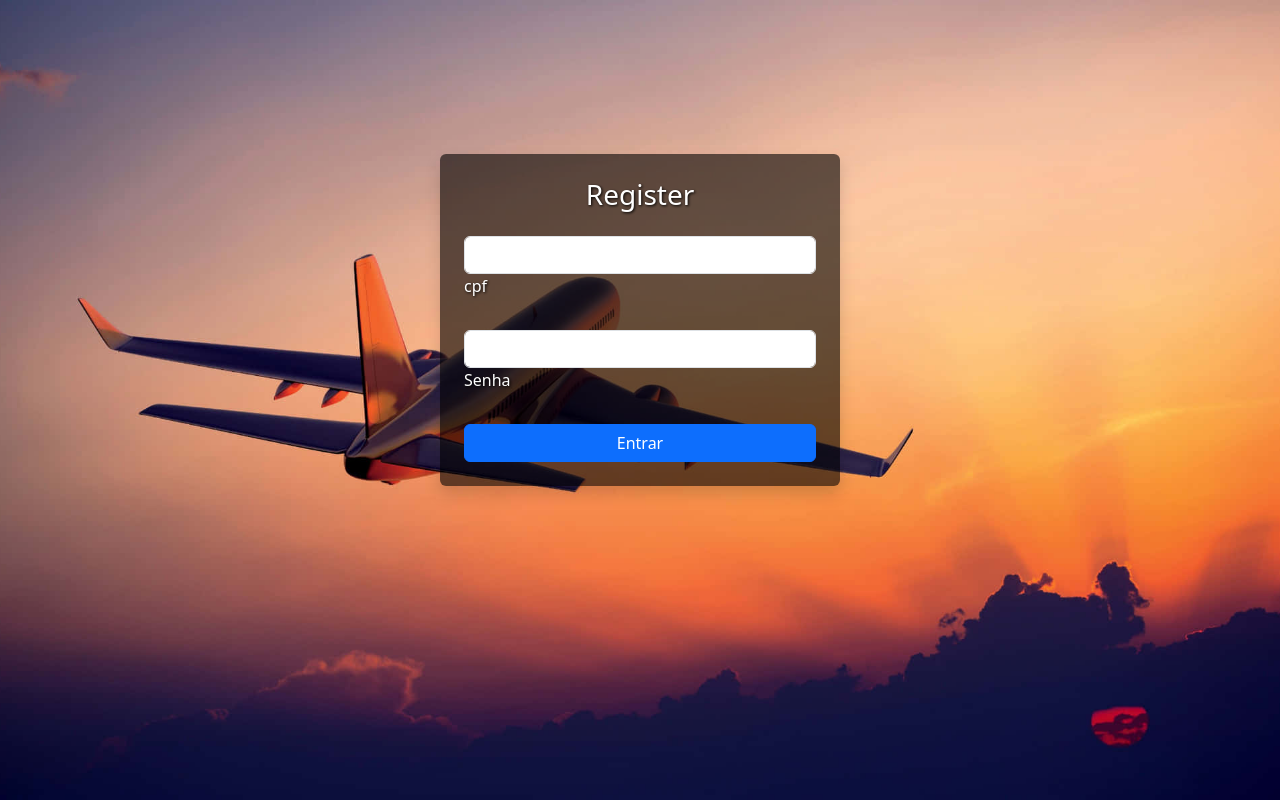
After one commit to Lucasdias79931/airportSystem, a Flask app: page /auth/register in a window 1280 px wide. The commit adds this page. Run offline with Flask 3, Linux system fonts and the light colour scheme.

Commit message:
Painel de registro adicionado

```diff
--- a/src/auth/authRepository.py
+++ b/src/auth/authRepository.py
@@ -10,6 +10,11 @@ ALLUSERS = [
     }
 ]
 
+usersDict = {
+    "caliel": bcrypt.hashpw("abcd".encode("utf-8"), bcrypt.gensalt()),
+    "lucas": bcrypt.hashpw("abcd".encode("utf-8"), bcrypt.gensalt()),
+}
+
 class authRepository:
     def __init__(self):
         pass
--- a/src/auth/authRoute.py
+++ b/src/auth/authRoute.py
@@ -1,5 +1,7 @@
 from flask import Blueprint, request, render_template, session, redirect, url_for, flash
 from .authService import AuthService
+from .authRepository import usersDict
+import bcrypt
 
 auth_bp = Blueprint("auth", __name__, url_prefix='/auth')
 auth_service = AuthService()
@@ -10,15 +12,34 @@ def login():
         cpf = request.form.get("cpf")
         senha = request.form.get("password")
 
-        if auth_service.login(cpf, senha):
+        if cpf in usersDict and bcrypt.checkpw(senha.encode('utf-8'), usersDict[cpf]):
             session["usuario"] = cpf
             flash("Login realizado com sucesso!", "success")
             return redirect(url_for("menu.menu"))
         else:
             flash("CPF ou senha inválidos", "danger")
-            return redirect(url_for("auth.login"))
+            #retornando nada ao invés de redirecionar pra a mesma página pra não ter que renderizar a página denovo toda vez
+            return ('', 204)
 
     return render_template("login.html")
+
+@auth_bp.route("/register", methods=["GET", "POST"])
+def register():
+    if request.method == "POST":
+        cpf   = request.form.get("cpf")
+        senha = request.form.get("password")
+
+        if cpf not in usersDict:
+            usersDict[cpf] = bcrypt.hashpw(senha.encode("utf-8"), bcrypt.gensalt())
+            session["usuario"] = cpf
+            flash("Login realizado com sucesso!", "success")
+            return redirect(url_for("menu.menu"))
+        else:
+            flash("Já há um usuário como esse cpf", "danger")
+            #retornando nada ao invés de redirecionar pra a mesma página pra não ter que renderizar a página denovo toda vez
+            return ('', 204)
+
+    return render_template("register.html")
 
 @auth_bp.route("/logout")
 def logout():
--- a/src/auth/authService.py
+++ b/src/auth/authService.py
@@ -8,5 +8,4 @@ class AuthService:
         return self.auth_repo.findCpf(cpf)
 
     def login(self, cpf, senha):
-
         return self.auth_repo.validPassword(cpf, senha)
--- a/templates/home.html
+++ b/templates/home.html
@@ -24,7 +24,7 @@
     <div class="collapse navbar-collapse" id="navbarNav">
       <ul class="navbar-nav ms-auto">
         <li class="nav-item"><a class="nav-link" href="/auth/login">Login</a></li>
-        <li class="nav-item"><a class="nav-link" href="#">Registrar</a></li>
+        <li class="nav-item"><a class="nav-link" href="/auth/register">Registrar</a></li>
       </ul>
     </div>
   </div>
--- /dev/null
+++ b/templates/register.html
@@ -0,0 +1,39 @@
+{% extends "base.html" %}
+
+{% block title %}Página Inicial{% endblock %}
+{% block head %}
+  <style>
+    body {
+    background: url("{{ url_for('static', filename='images/background.jpg') }}") no-repeat center center fixed;
+    background-size: cover;
+    color: white;
+    text-shadow: 1px 1px 3px black;
+  }
+  </style>
+
+{% endblock %}
+
+{% block content %}
+<div class="d-flex justify-content-center align-items-center" style="height: 80vh;">
+  <div class="card shadow p-4" style="width: 400px; background: rgba(0, 0, 0, 0.6); color: white; border: none;">
+
+    <h3 class="text-center mb-4">Register</h3>
+    <form method="POST" action="{{ url_for('auth.register') }}">
+      <!-- Email input -->
+      <div class="form-outline mb-4">
+        <input type="cpf" name="cpf" id="form2Example1" class="form-control" required />
+        <label class="form-label" for="form2Example1">cpf</label>
+      </div>
+
+      <!-- Password input -->
+      <div class="form-outline mb-4">
+        <input type="password" name="password" id="form2Example2" class="form-control" required />
+        <label class="form-label" for="form2Example2">Senha</label>
+      </div>
+
+      <!-- Submit button -->
+      <button type="submit" class="btn btn-primary w-100">Entrar</button>
+    </form>
+  </div>
+</div>
+{% endblock %}
```
